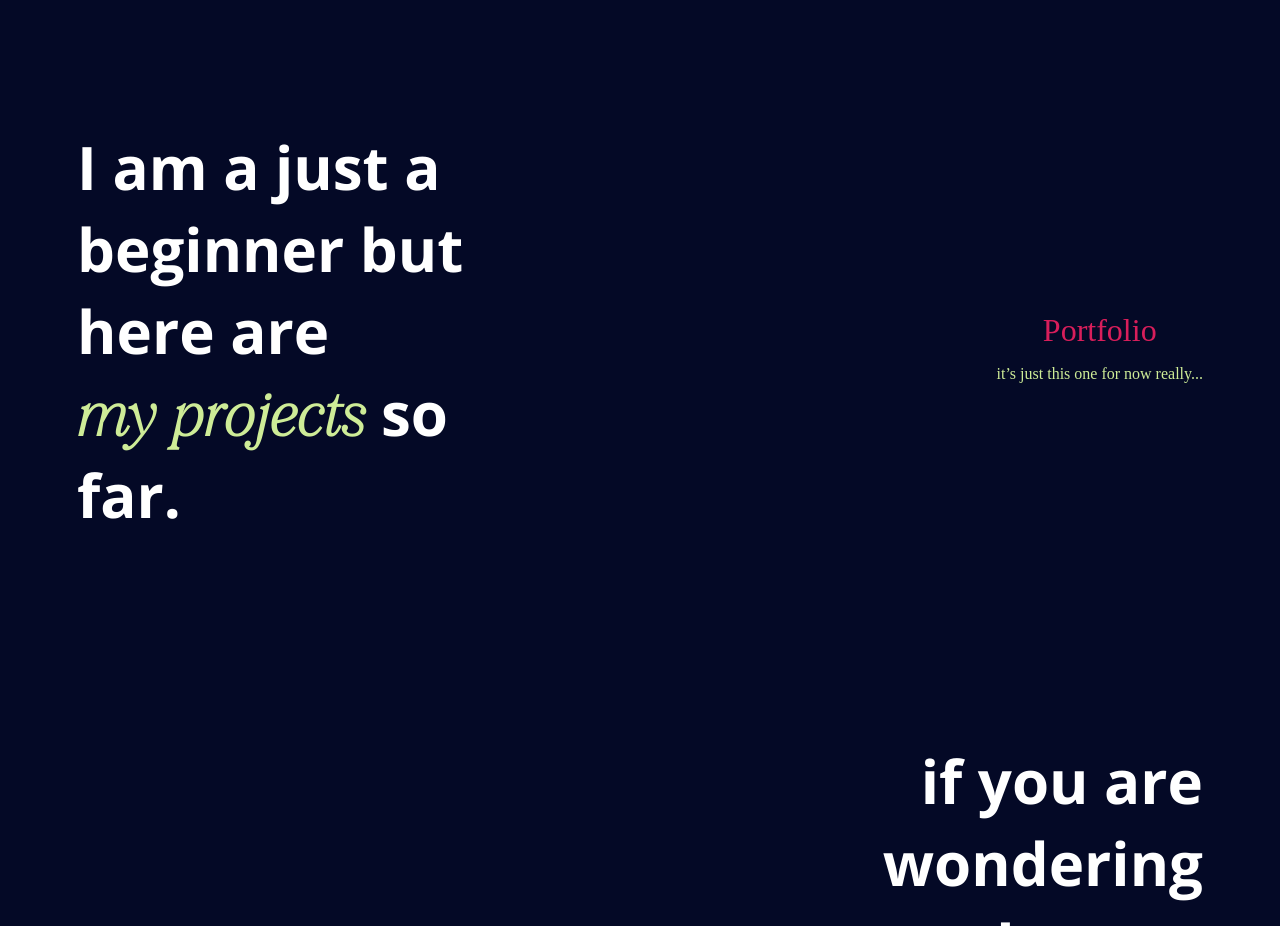
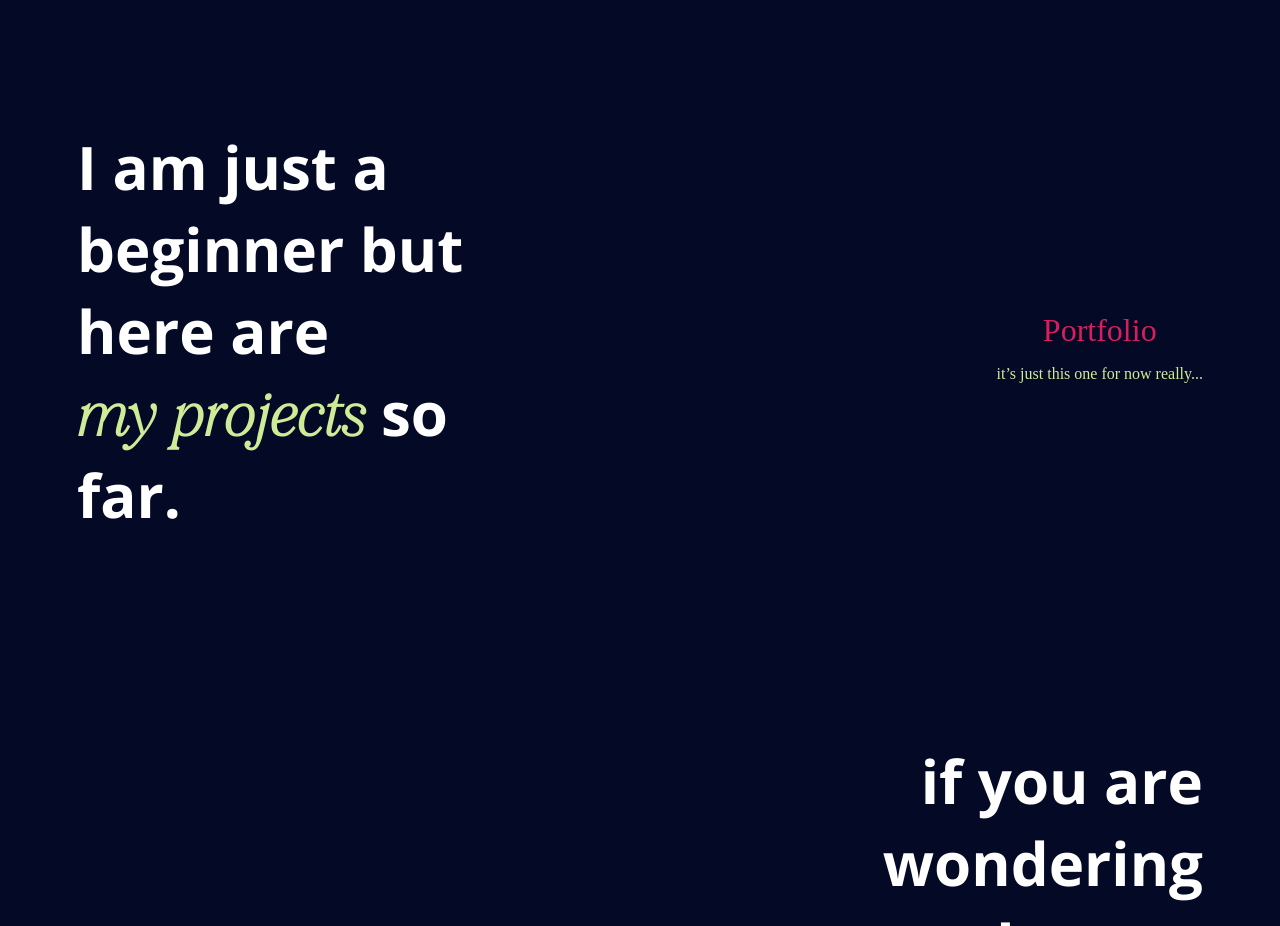
Before and after one commit to G0r06/Andzo, a plain HTML site: page index.html in a window 1280 px wide. Shown: the part 1140-2066 px from the top of the page. Drawn offline with nearby package versions, Linux system fonts and the light colour scheme.

Commit message:
index.html

```diff
--- a/index.html
+++ b/index.html
@@ -37,7 +37,7 @@
       <div class="text-photo" id="errord mas">
         <div class="text" id="errord-text">
           <h2>
-            I am a just a beginner but here are
+            I am just a beginner but here are
             <span class="gunavor">my projects</span>
             so far.
           </h2>
```
